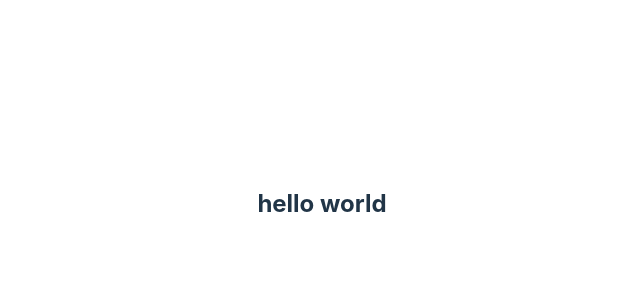
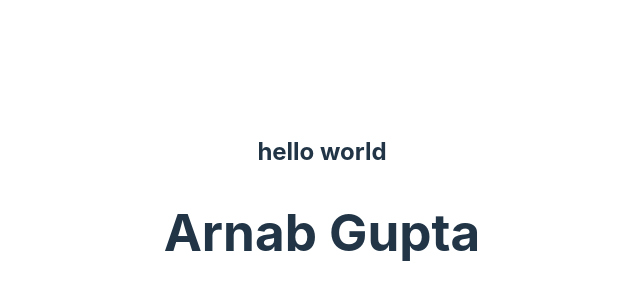
Before and after one commit to Arnab-Gupta11/practice-team-project, a React (Vite) app: page / in a window 1280 px wide. Shown: the part 196-496 px from the top of the page, without its empty margins (318-958 px from the left). Built offline with nearby package versions, Linux system fonts and the light colour scheme.

Commit message:
Arnab branch

```diff
--- a/src/App.jsx
+++ b/src/App.jsx
@@ -5,6 +5,8 @@ function App() {
     <>
       <div>
         <h2>hello world</h2>
+        {/* new branch */}
+        <h1>Arnab Gupta</h1>
       </div>
     </>
   );
```
